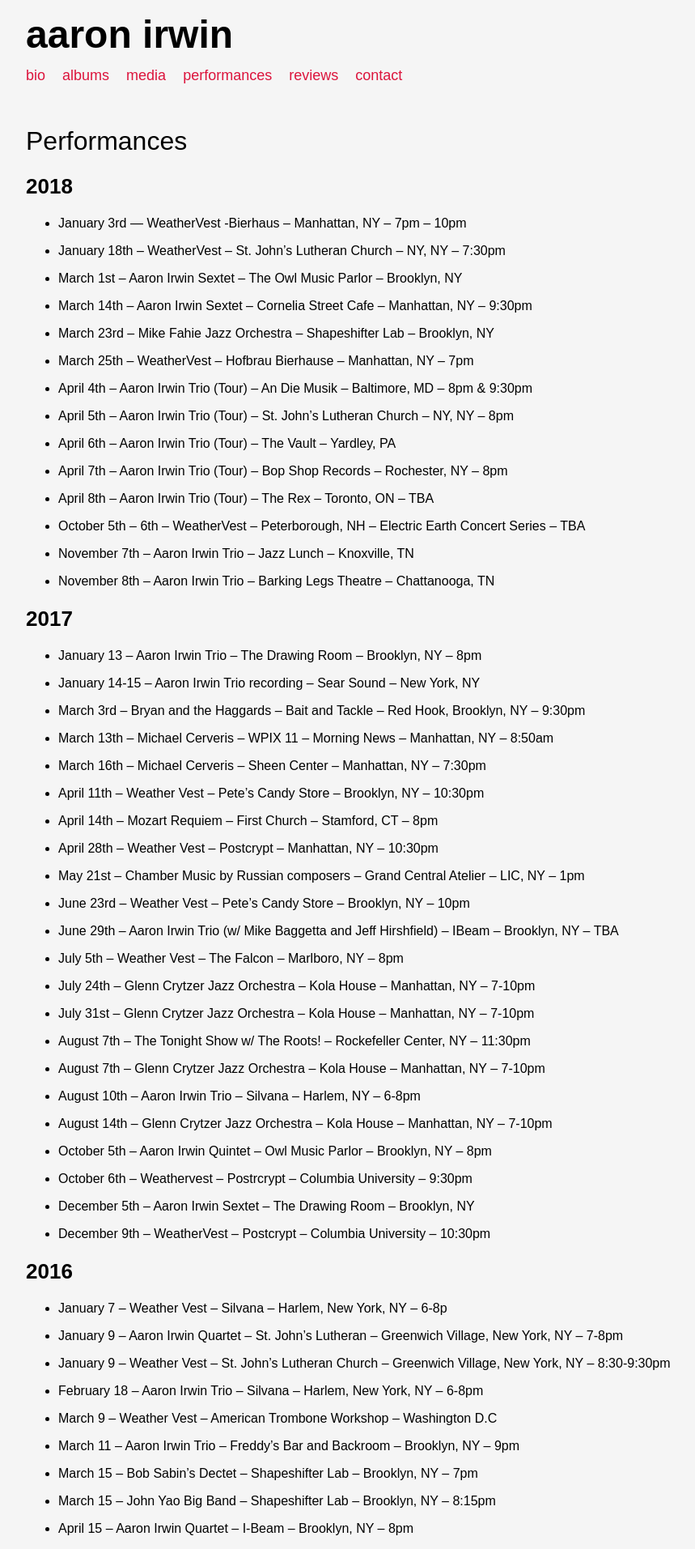
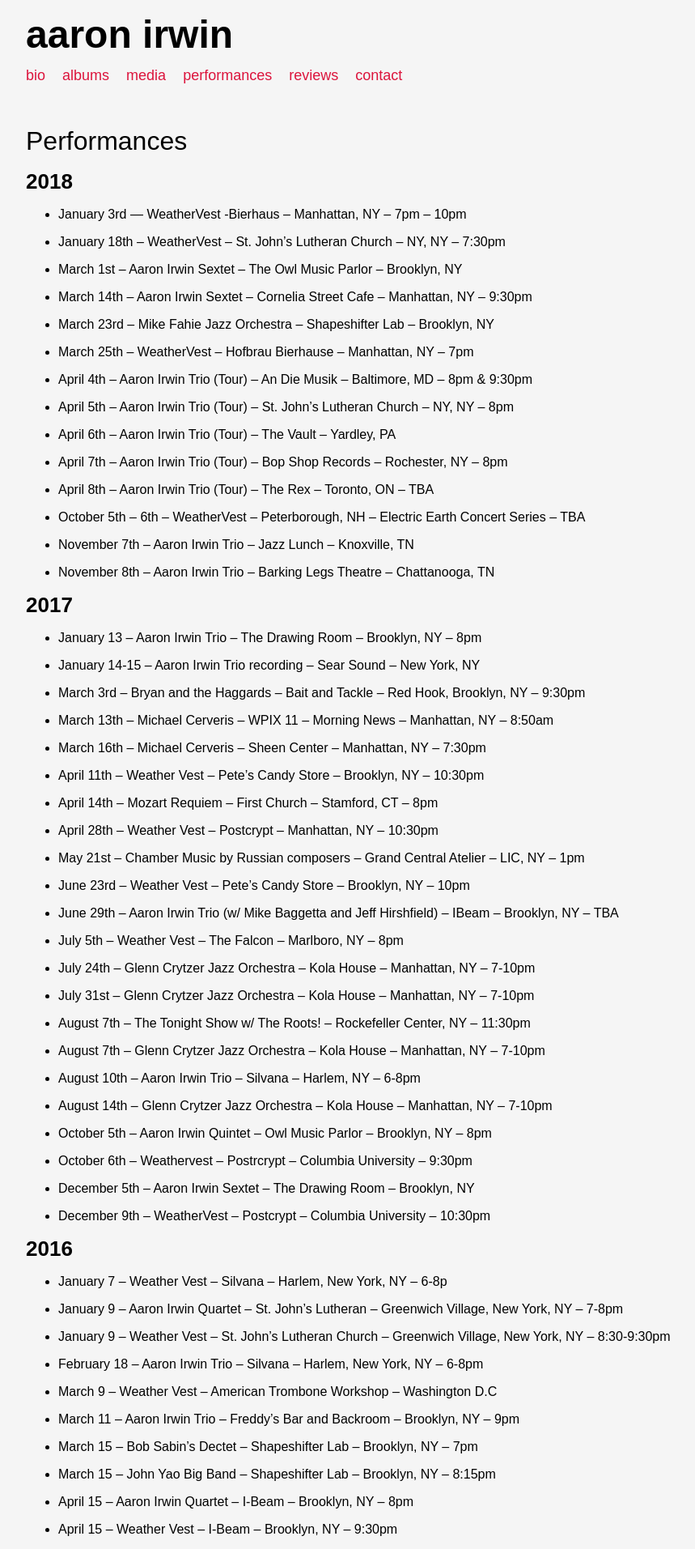
Before and after one commit to ryanve/aaronirwin.com, a Jekyll site: the page built from performances.md, in a window 1280 px wide. Shown: the top 1913 px of the page at 81% size, without its empty margins (128-987 px from the left). Built offline with Jekyll 4.4.1, drawn with Linux system fonts in a browser that asks for light colours.

Commit message:
Reset heading margins too

```diff
--- a/css/theme.css
+++ b/css/theme.css
@@ -75,6 +75,8 @@
 h1, h2, h3, h4, h5, h6 {
   font: inherit;
   line-height: normal;
+  margin-top: var(--space-2);
+  margin-bottom: var(--space-2);
 }
 
 h4 { font-size: var(--rem-h4); font-weight: 700 }
```
